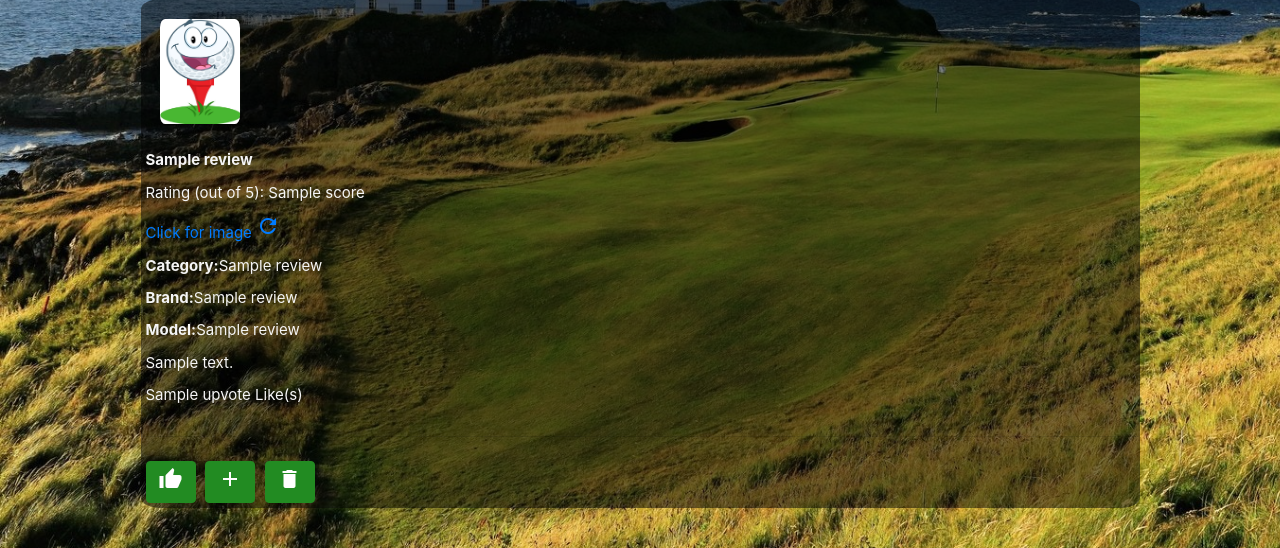
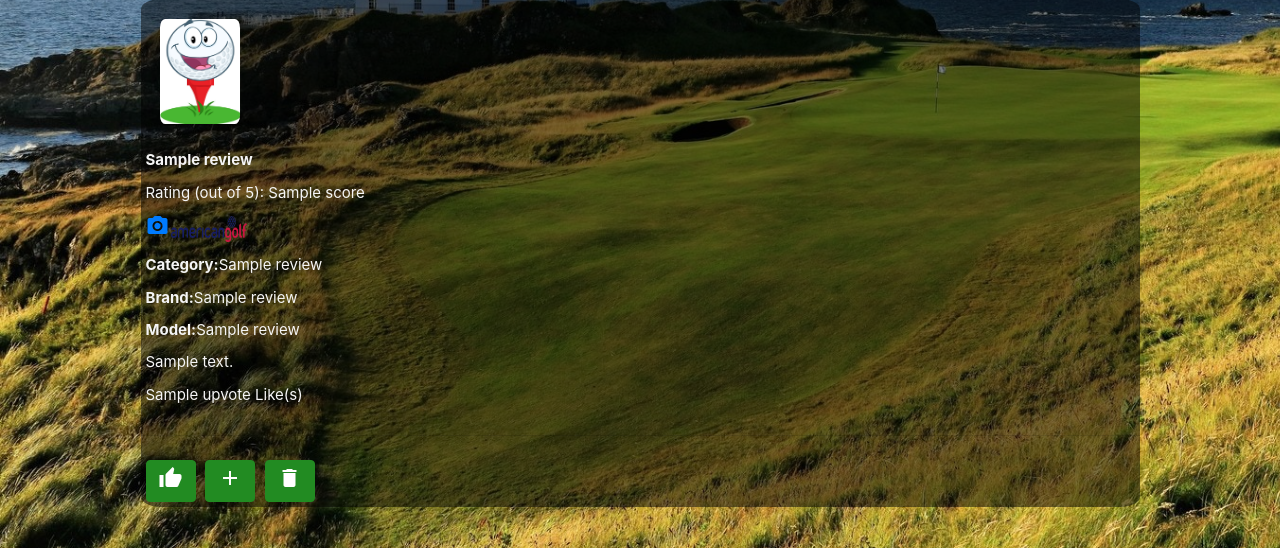
Before and after one commit to martingr1/allgolfeverything, a Flask app: page /get_reviews in a window 1280 px wide. Shown: the part 604-1152 px from the top of the page. Run offline with Flask 2, Linux system fonts and the light colour scheme; the visitor is signed in with stand-in values (Sample User, id 1); a database or web service that is not in the repository returns one stand-in record (values such as "Sample title"); some libraries are stand-ins or nearby versions; some web fonts are replaced.

Commit message:
added affiliate links and logo

```diff
--- a/app.py
+++ b/app.py
@@ -93,7 +93,7 @@ def add_review():
 def get_reviews():
 
     if 'user' in session:
-        reviews = mongo.db.reviews.find().sort("_id", -1).limit(10)
+        reviews = mongo.db.reviews.find().sort("_id", -1).limit(5)
         return render_template("reviews.html", reviews=reviews, category=mongo.db.category.find().sort("_id", -1), brands=mongo.db.brands.find())
     else:
         flash("You must be logged in to do this!")
--- a/static/css/style.css
+++ b/static/css/style.css
@@ -119,3 +119,9 @@ color: whitesmoke;
     padding-right: 5px;
     margin-bottom: 10px;
 }
+
+.affiliate-img {
+    height: 30px;
+    width: 80px;
+    padding: 2px;
+}
--- a/templates/register.html
+++ b/templates/register.html
@@ -28,7 +28,7 @@
 			</div>
 			<div class="card-footer">
 				<div class="d-flex justify-content-center links">
-					Want to go back?<a href="{{ url_for('get_home') }}"> Click here to return</a>
+					Want to go back?<a href="{{ url_for('get_index') }}"> Click here to return</a>
 				</div>
 			</div>
 		</div>
--- a/templates/reviews.html
+++ b/templates/reviews.html
@@ -57,9 +57,13 @@
 		<img class= "default-image" src="static/images/golf_image.jpg" alt="default image">
 		<div class="row review-text"><strong>{{review.review_title}}</strong></div>
 		<div class="row review-text">Rating (out of 5): {{review.score}}</div>
-		<div class="row review-text"><a class="btn-floating btn-large waves-effect waves-light yellow"
-				href="{{review.image_url}}" target="_blank">Click for image
-				<i class="material-icons">refresh</i>
+		<div class="row review-text"><a class="" data-toggle="tooltip" data-placement="top" title="Click for image"
+				href="{{review.image_url}}" target="_blank">
+				<i class="material-icons">camera_alt</i>
+			</a>
+            <a class="" data-toggle="tooltip" data-placement="top" title="Click to see this item on American Golf"
+				href="https://www.americangolf.co.uk/{{review.brand_name}}-golf" target="_blank">
+				<img class="affiliate-img" src="static/images/am_golf_logo_default.jpg" alt="am-golf-logo">
 			</a></div>
 		<div class="row review-text"><strong>Category: </strong> {{review.category_name}}</div>
 		<div class="row review-text"><strong>Brand: </strong> {{review.brand_name}}</div>
```
Also changed, not shown: static/images/am_golf_logo_default.jpg (added).
